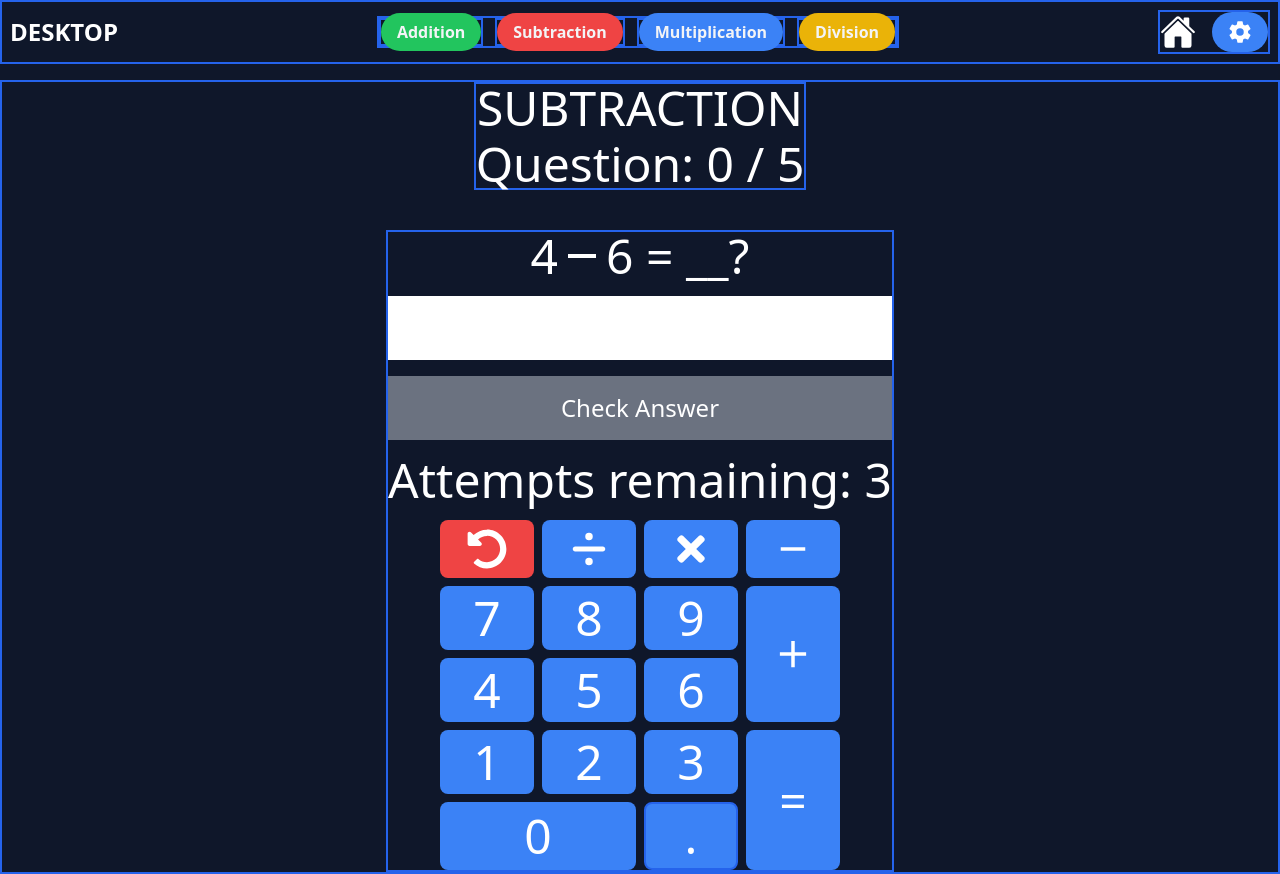
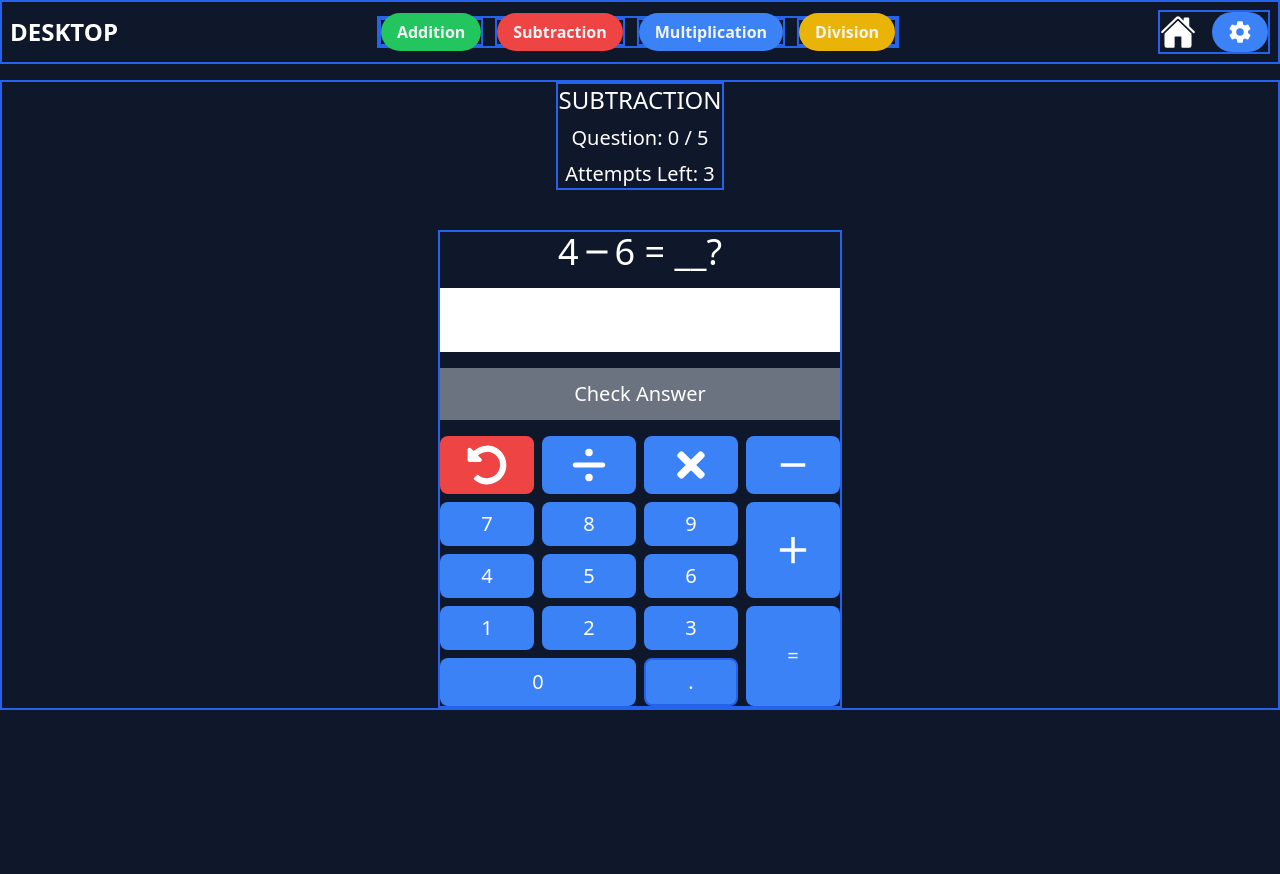
Before and after one commit to bartswierz/learning-game, a React (Vite) app: page /subtraction in a window 1280 px wide. After the commit the page ends 800 px from the top, so only its background shows below. Built offline with nearby package versions, Linux system fonts and the light colour scheme.

Commit message:
updated text size and layout of our Problems Component

```diff
--- a/src/App.tsx
+++ b/src/App.tsx
@@ -1,11 +1,19 @@
 import "./globals.css";
+import { lazy, Suspense } from "react";
 import { Route, Routes } from "react-router-dom";
 import Navbar from "./components/ui/Navbar/Navbar.tsx";
-import Home from "./pages/Home.jsx";
-import Addition from "./pages/Addition.js";
-import Subtraction from "./pages/Subtraction.jsx";
-import Multiplication from "./pages/Multiplication.jsx";
-import Division from "./pages/Division.jsx";
+// import Home from "./pages/Home.jsx";
+// import Addition from "./pages/Addition.js";
+// import Subtraction from "./pages/Subtraction.jsx";
+// import Multiplication from "./pages/Multiplication.jsx";
+// import Division from "./pages/Division.jsx";
+
+// Lazy loading - only load the component when the user navigates to the page to decrease the initial load time when app is first loaded
+const Home = lazy(() => import("./pages/Home.jsx"));
+const Addition = lazy(() => import("./pages/Addition.js"));
+const Subtraction = lazy(() => import("./pages/Subtraction.jsx"));
+const Multiplication = lazy(() => import("./pages/Multiplication.jsx"));
+const Division = lazy(() => import("./pages/Division.jsx"));
 
 function App() {
   // Settings will be the default settings upon starting the app.
@@ -15,6 +23,7 @@ function App() {
       {/* NAVBAR does not rerender, we only rerender wthin the Routes component */}
       <Navbar />
 
+      <Suspense fallback={<div>Loading...</div>}>
         <Routes>
           <Route path="/" element={<Home />} />
           <Route path="/addition" element={<Addition />} />
@@ -22,6 +31,7 @@ function App() {
           <Route path="/multiplication" element={<Multiplication />} />
           <Route path="/division" element={<Division />} />
         </Routes>
+      </Suspense>
     </>
   );
 }
--- /dev/null
+++ b/src/components/ui/Problems/CheckAnswer.tsx
@@ -0,0 +1,5 @@
+const CheckAnswer = () => {
+  return <div></div>;
+};
+
+export default CheckAnswer;
--- a/src/components/ui/NumberPad.tsx
+++ b/src/components/ui/Problems/NumberPad.tsx
@@ -54,7 +54,7 @@ const NumberPad = ({ handleUserInputCallback, checkAnswerCallback, userInput }:
   ];
 
   return (
-    <div className="flex justify-center">
+    <div className="flex justify-center text-xl">
       <ul className="grid grid-cols-4 max-w-[90vw] gap-2 w-[400px]">
         {buttonInfoList.map((item) => (
           <li
--- a/src/components/ui/Operation.tsx
+++ b/src/components/ui/Problems/Problems.tsx
@@ -2,7 +2,7 @@ import { useState, useEffect } from "react";
 import { randomTwoNumbers, checkAnswer } from "@/utils";
 import { Globals } from "@/types/types";
 import NumberPad from "./NumberPad";
-import RestartBtn from "./RestartBtn";
+import RestartBtn from "../RestartBtn";
 import { getOperationIcon, randomTwoNumbersForDivision } from "@/utils";
 import useSettingsStore from "@/store/store";
 
@@ -14,7 +14,7 @@ interface OperationProps {
 // Addition Question Game
 // Passed settings are the default settings upon starting the app. Using currentSettings to allow the component to manage global reset for better code readability and avoid having to update multiple state values individually
 // const Operation = ({ settings, operationType }: OperationProps) => {
-const Operation = ({ operationType }: OperationProps) => {
+const Problems = ({ operationType }: OperationProps) => {
   // Calling our Zustand Store for the settings
   const { settings } = useSettingsStore((state) => state);
   const { numOneRange, numTwoRange, numOfAttempts, numOfQuestions } = settings;
@@ -128,17 +128,20 @@ const Operation = ({ operationType }: OperationProps) => {
     setGlobals((prev) => ({ ...prev, userInput: input }));
   };
 
+  if (globals.isGameOver) console.log("game over");
+
   return (
     <div
-      className="bg-slate-900 w-fullX flex flex-col justify-center items-center text-white text-5xl b gap-10 mt-4"
+      className="b bg-slate-900 w-fullX flex flex-col justify-center items-center mx-4 sm:mx-0 gap-10 sm:mt-4"
       data-testid="addition-component"
     >
       <div className="flex flex-col gap-2 b text-center">
         {/* <h2>/{test}</h2> */}
-        <span>{operationType}</span>
-        <span>
+        <h2 className="text-2xl">{operationType}</h2>
+        <span className="text-xl">
           Question: {globals.score} / {globals.numOfQuestions}
         </span>
+        <p className="text-xl">Attempts Left: {globals.numOfAttempts}</p>
       </div>
       {/* GAME IS COMPLETED - Game ends either the user reaches all questions OR runs out of attempts */}
       {/* TODO - move this into a separate component */}
@@ -160,7 +163,7 @@ const Operation = ({ operationType }: OperationProps) => {
       ) : (
         // NEW GAME / GAME IN PROGRESS
         <div className="flex flex-col gap-4 text-center b">
-          <p className="flex justify-center items-center">
+          <p className="flex justify-center items-center text-4xl">
             {globals.numberOne} {operationIcon} {globals.numberTwo} = __?
           </p>
           <div className="bg-white text-black w-full h-16" data-testid="user-answer-input" data-user-answer={globals.userInput}>
@@ -169,12 +172,11 @@ const Operation = ({ operationType }: OperationProps) => {
           {/* TODO - creating a CheckAnswer button - should have the evaluate logic in there */}
           <button
             onClick={handleCheck}
-            className={`${disabled ? "bg-gray-500 cursor-not-allowed" : "bg-blue-500"} bg-blue-500 text-2xl px-2 py-4`}
+            className={`${disabled ? "bg-gray-500 cursor-not-allowed" : "bg-blue-500"} bg-blue-500 text-xl px-2 py-3`}
             disabled={disabled}
           >
             Check Answer
           </button>
-          <p>Attempts remaining: {globals.numOfAttempts}</p>
           <NumberPad handleUserInputCallback={handleUserInput} userInput={globals.userInput} checkAnswerCallback={handleCheck} />
         </div>
       )}
@@ -182,4 +184,4 @@ const Operation = ({ operationType }: OperationProps) => {
   );
 };
 
-export default Operation;
+export default Problems;
--- a/src/components/ui/Settings/Settings.tsx
+++ b/src/components/ui/Settings/Settings.tsx
@@ -47,10 +47,11 @@ const Settings = () => {
         <SettingsForm__ settings={settings} handleCloseCallback={handleClose} />
 
         {/* CLOSE BTN */}
-        <PopoverClose className="absolute text-white top-2 right-2">
-          <button className="transition-color duration-100 ease-in bg-gray-500 hover:bg-blue-500 p-1" onClick={handleClose}>
-            <FaTimes size={22} />
-          </button>
+        <PopoverClose
+          className="absolute text-white top-2 right-2 transition-color duration-100 ease-in bg-gray-500 hover:bg-blue-500 p-1"
+          onClick={handleClose}
+        >
+          <FaTimes size={22} />
         </PopoverClose>
       </PopoverContent>
     </Popover>
--- a/src/pages/Addition.tsx
+++ b/src/pages/Addition.tsx
@@ -1,9 +1,9 @@
-import Operation from "@/components/ui/Operation";
+import Problems from "@/components/ui/Problems/Problems";
 
 export default function Addition() {
   return (
     <>
-      <Operation operationType="ADDITION" />
+      <Problems operationType="ADDITION" />
     </>
   );
 }
--- a/src/pages/Division.tsx
+++ b/src/pages/Division.tsx
@@ -1,9 +1,9 @@
-import Operation from "@/components/ui/Operation";
+import Problems from "@/components/ui/Problems/Problems";
 
 export default function Division() {
   return (
     <>
-      <Operation operationType="DIVISION" />
+      <Problems operationType="DIVISION" />
     </>
   );
 }
--- a/src/pages/Multiplication.tsx
+++ b/src/pages/Multiplication.tsx
@@ -1,9 +1,9 @@
-import Operation from "@/components/ui/Operation";
+import Problems from "@/components/ui/Problems/Problems";
 
 export default function Division() {
   return (
     <>
-      <Operation operationType="MULTIPLICATION" />
+      <Problems operationType="MULTIPLICATION" />
     </>
   );
 }
--- a/src/pages/Subtraction.tsx
+++ b/src/pages/Subtraction.tsx
@@ -1,9 +1,9 @@
-import Operation from "@/components/ui/Operation";
+import Problems from "@/components/ui/Problems/Problems";
 
 export default function Subtraction() {
   return (
     <>
-      <Operation operationType="SUBTRACTION" />
+      <Problems operationType="SUBTRACTION" />
     </>
   );
 }
```
Lines whose indentation alone changed are shown as unchanged.
